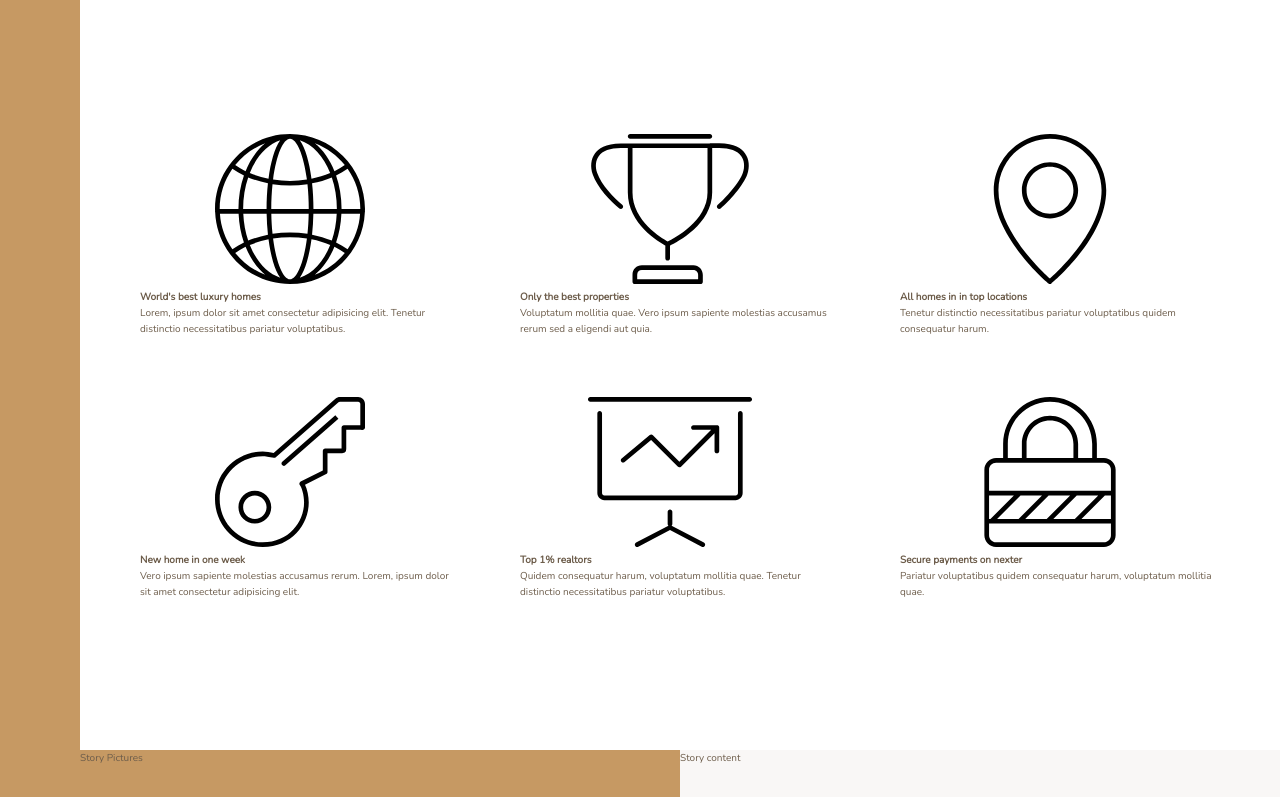
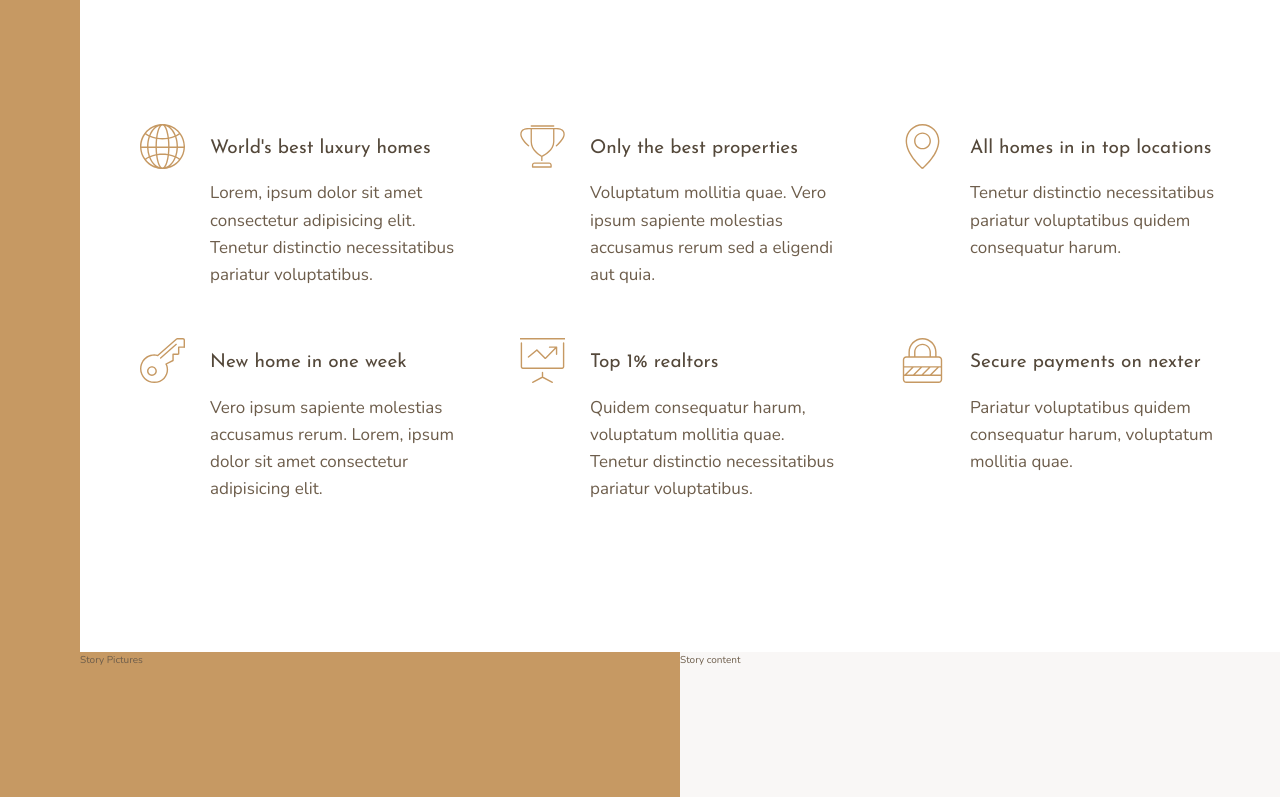
Before and after one commit to huzaifaghazali/Nexter, a website: page index.html in a window 1280 px wide. Shown: the part 656-1453 px from the top of the page. Drawn offline with nearby package versions, Linux system fonts and the light colour scheme.

Commit message:
Create feature section complete

```diff
--- a/index.html
+++ b/index.html
@@ -27,7 +27,7 @@
         <svg class="feature__icon">
           <use xlink:href="img/sprite.svg#icon-global"></use>
         </svg>
-        <h4 class="heading-4">World's best luxury homes</h4>
+        <h4 class="heading-4 heading-4--dark">World's best luxury homes</h4>
         <p class="feature__text">
           Lorem, ipsum dolor sit amet consectetur adipisicing elit. Tenetur distinctio necessitatibus pariatur voluptatibus.
         </p>
@@ -36,7 +36,7 @@
         <svg class="feature__icon">
           <use xlink:href="img/sprite.svg#icon-trophy"></use>
         </svg>
-        <h4 class="heading-4">Only the best properties</h4>
+        <h4 class="heading-4 heading-4--dark">Only the best properties</h4>
         <p class="feature__text">
           Voluptatum mollitia quae. Vero ipsum sapiente molestias accusamus rerum sed a eligendi aut quia.
         </p>
@@ -46,7 +46,7 @@
         <svg class="feature__icon">
           <use xlink:href="img/sprite.svg#icon-map-pin"></use>
         </svg>
-        <h4 class="heading-4">All homes in in top locations</h4>
+        <h4 class="heading-4 heading-4--dark">All homes in in top locations</h4>
         <p class="feature__text">
           Tenetur distinctio necessitatibus pariatur voluptatibus quidem consequatur harum.
         </p>
@@ -56,7 +56,7 @@
         <svg class="feature__icon">
           <use xlink:href="img/sprite.svg#icon-key"></use>
         </svg>
-        <h4 class="heading-4">New home in one week</h4>
+        <h4 class="heading-4 heading-4--dark">New home in one week</h4>
         <p class="feature__text">
           Vero ipsum sapiente molestias accusamus rerum. Lorem, ipsum dolor sit amet consectetur adipisicing elit.
         </p>
@@ -66,7 +66,7 @@
         <svg class="feature__icon">
           <use xlink:href="img/sprite.svg#icon-presentation"></use>
         </svg>
-        <h4 class="heading-4">Top 1% realtors</h4>
+        <h4 class="heading-4 heading-4--dark">Top 1% realtors</h4>
         <p class="feature__text">
           Quidem consequatur harum, voluptatum mollitia quae. Tenetur distinctio necessitatibus pariatur voluptatibus.
         </p>
@@ -76,7 +76,7 @@
         <svg class="feature__icon">
           <use xlink:href="img/sprite.svg#icon-lock"></use>
         </svg>
-        <h4 class="heading-4">Secure payments on nexter</h4>
+        <h4 class="heading-4 heading-4--dark">Secure payments on nexter</h4>
         <p class="feature__text">
           Pariatur voluptatibus quidem consequatur harum, voluptatum mollitia quae.
         </p>
--- a/sass/_features.scss
+++ b/sass/_features.scss
@@ -4,6 +4,27 @@
    margin: 15rem 0;
 
    display: grid;
-   grid-template-columns: repeat(3, 1fr);
+   // grid-template-columns: repeat(3, 1fr);
+   grid-template-columns: repeat(auto-fit, minmax(25rem, 1fr));
    gap: 6rem;
+   align-items: start;
 }
+
+.feature {
+   display: grid;
+   grid-template-columns: min-content 1fr;
+   row-gap: 1.5rem;
+   column-gap: 2.5rem;
+
+   &__icon {
+      fill: $color-primary;
+      width: 4.5rem;
+      height: 4.5rem;
+      grid-row: 1 / span 2;
+      transform: translateY(-1rem);
+   }
+
+   &__text {
+      font-size: 1.7rem;
+   }
+}
--- a/sass/_typography.scss
+++ b/sass/_typography.scss
@@ -0,0 +1,29 @@
+%heading {
+  font-family: $font-display;
+  font-weight: 400;
+}
+
+.heading-1 {
+  @extend %heading;
+}
+
+.heading-2 {
+  @extend %heading;
+}
+
+.heading-3 {
+  @extend %heading;
+}
+
+.heading-4 {
+  @extend %heading;
+  font-size: 1.9rem;
+
+  &--light {
+    color: $color-grey-light-1;
+  }
+
+  &--dark {
+    color: $color-grey-dark-1;
+  }
+}
```
Also changed, not shown: css/style.css.
